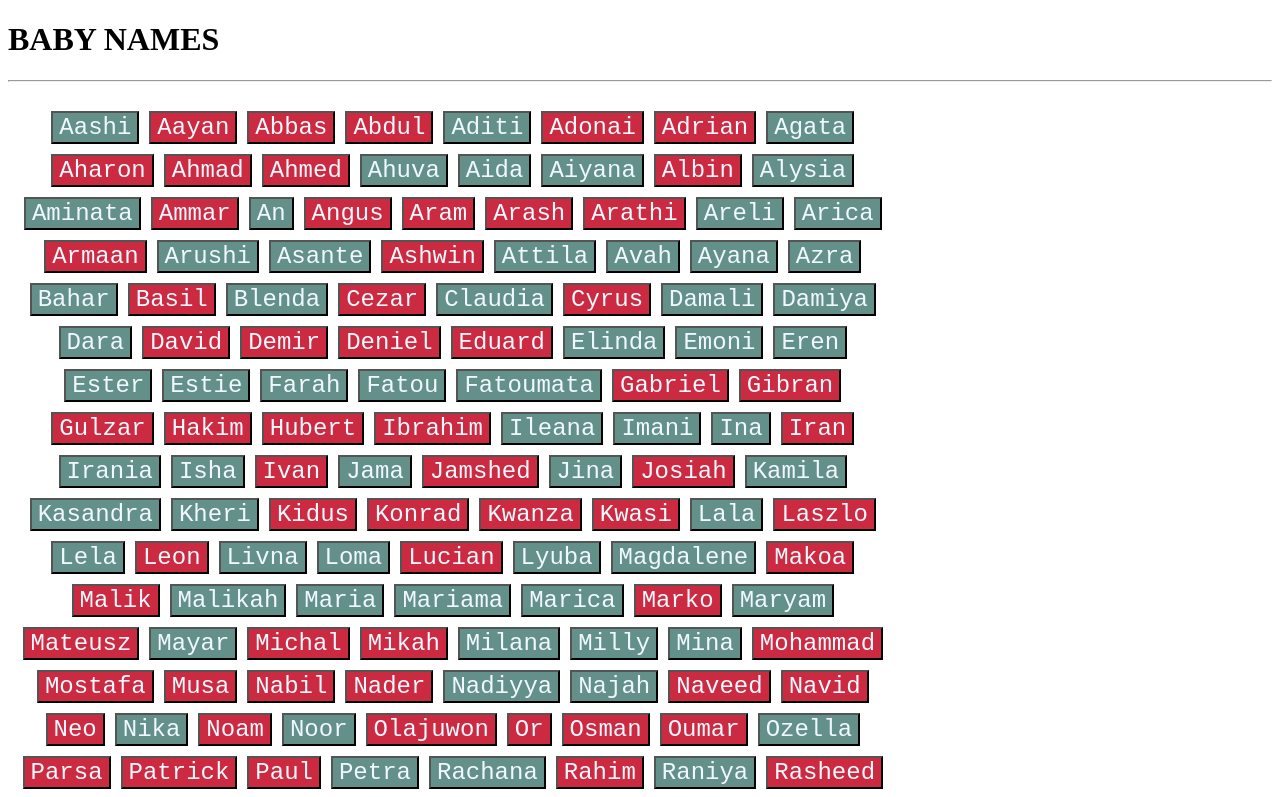
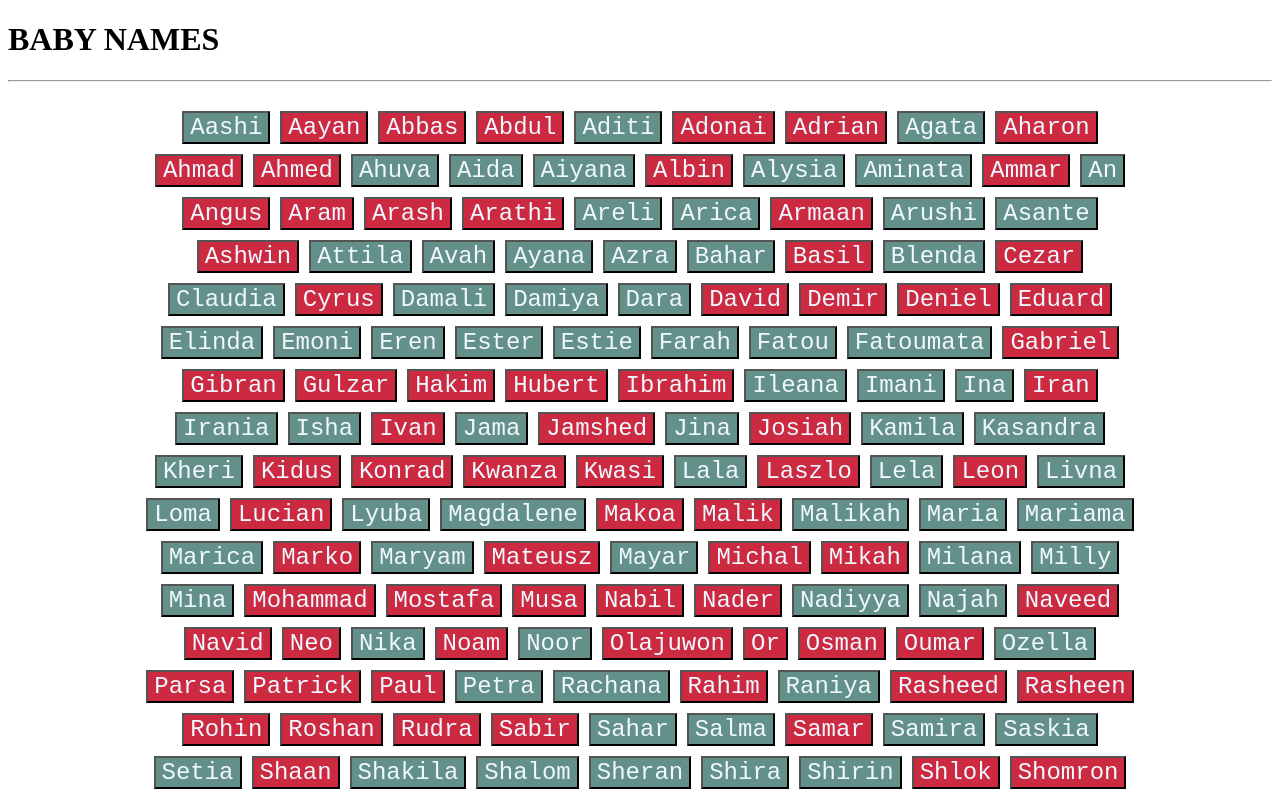
Before and after one commit to maghfoor-a/baby-names-react, a React (Create React App) app: page / in a window 1280 px wide. Shown: the top 797 px of the page. Built offline with nearby package versions, Linux system fonts and the light colour scheme; the HTML template or start-up script is replaced by a standard one.

Commit message:
centered the names

```diff
--- a/src/components/MainContentStyles.css
+++ b/src/components/MainContentStyles.css
@@ -15,7 +15,7 @@
 }
 
 .namesList {
-  max-width: 70%;
+  max-width: 80%;
   display: flex;
   text-align: center;
   justify-content: center;
@@ -23,4 +23,6 @@
 
 .wrapper {
   width: 100%;
+  display: flex;
+  justify-content: center;
 }
```
